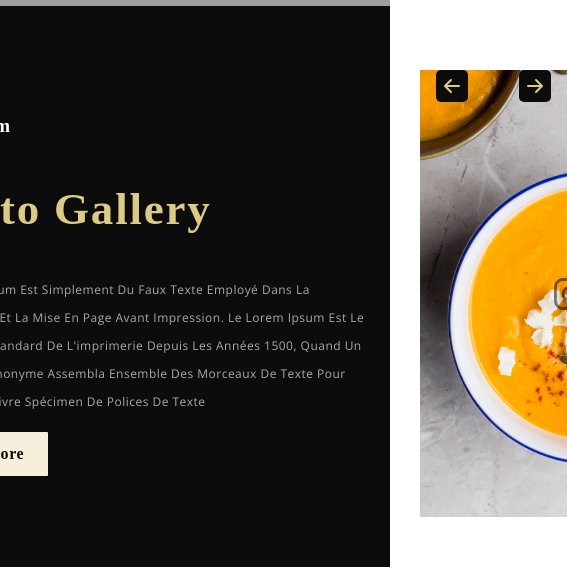
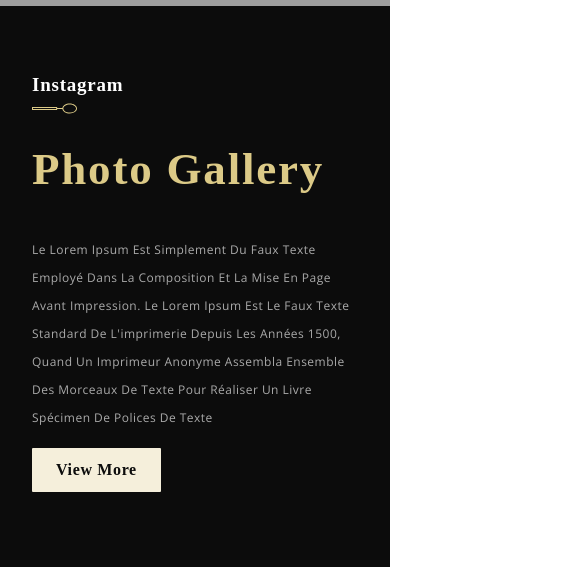
Before and after one commit to MaaX59/fine-dine, a React (Create React App) app: page / in a window 390 px wide. Shown: the part 9788-10355 px from the top of the page, 567 px wide, since content can reach past the window. Built offline with nearby package versions, Linux system fonts and the light colour scheme; grey boxes are pictures that could not be loaded; a web font is replaced by a local one.

Commit message:
gallery finished

```diff
--- a/src/container/Gallery/Gallery.css
+++ b/src/container/Gallery/Gallery.css
@@ -72,6 +72,7 @@
     align-items: center;
     position: absolute;
     padding: 0 1rem;
+    bottom: 5%;
 }
 .gallery__arrow-icon {
     color: var(--color-golden);
@@ -85,3 +86,45 @@
 .gallery__arrow-icon:hover{
     color:var(--color-white)
 }
+
+@media screen and (min-width:2000px) {
+    .app__gallery-content{
+        min-width: 1000px;
+        padding-right: 4rem;
+    }
+    .app__gallery-images_card{
+        min-width: 400px;
+        height: 550px;
+    }
+}
+@media screen and (max-width:1150px) {
+    .app__gallery{
+        flex-direction: column;
+    }
+    .app__gallery-images{
+        max-width: 100%;
+        margin: 5rem 0;
+    }
+
+}
+@media screen and (max-width:850px) {
+    .app__gallery{
+        padding: 4rem 0 4rem 4rem;
+    }
+
+}
+@media screen and (max-width:650px) {
+    .app__gallery{
+        padding: 4rem 0 4rem 2rem;
+    }
+    .app__gallery-content{
+        min-width: 100%;
+
+    }
+    .app__gallery-images_card{
+        min-width:240px ;
+        height: 320px;
+
+    }
+
+}
--- a/src/container/Gallery/Gallery.jsx
+++ b/src/container/Gallery/Gallery.jsx
@@ -9,7 +9,7 @@
 
 import "./Gallery.css";
 
-const galleryImages = [images.gallery01, images.gallery02, images.gallery03, images.gallery04, images.gallery05];
+const galleryImages = [images.gallery01, images.gallery02, images.gallery03, images.gallery04];
 
 const Gallery = () => {
   const scrollRef = useRef(null);
```
